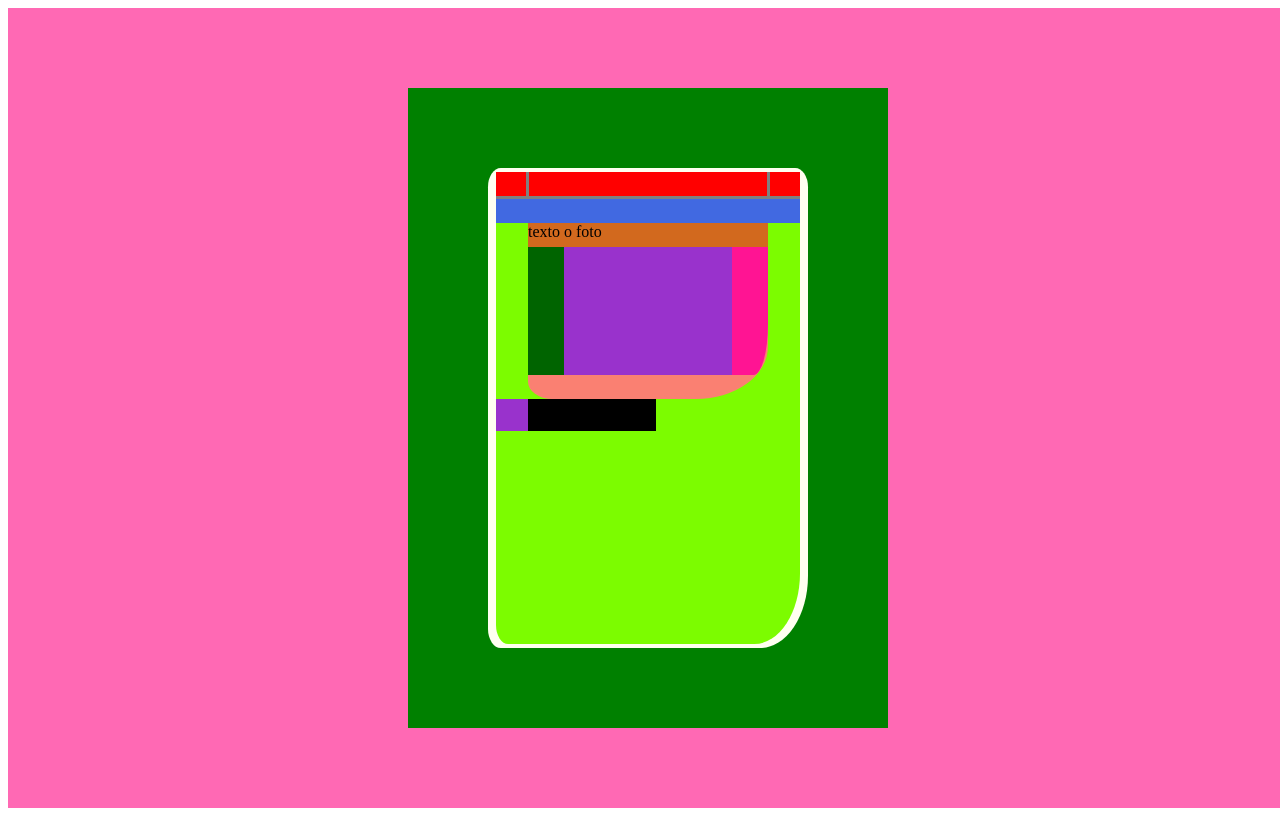
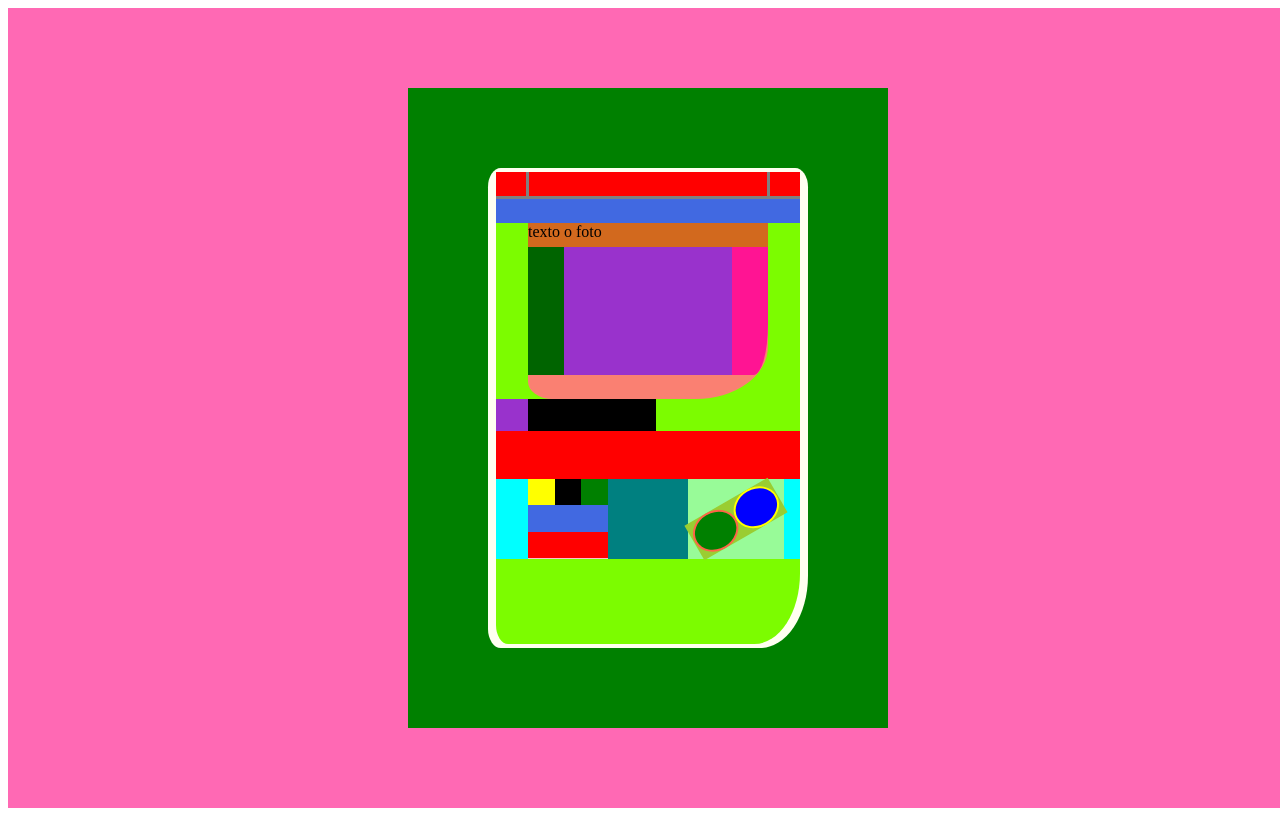
Before and after one commit to SantiagoRMJ/gameConsole, a plain HTML site: page index.html in a window 1280 px wide. Drawn offline with Linux system fonts and the light colour scheme.

Commit message:
add buttons

```diff
--- a/css/style.css
+++ b/css/style.css
@@ -140,3 +140,148 @@
     height: 2em;
     background-color: black;
 }
+
+/*********************************************
+**********************************************
+************      BOTONES       **************
+**********************************************
+*********************************************/
+
+#buttons{
+    display: flex;
+    justify-content: center;
+    flex-direction: column;
+
+}
+#topMargin{
+    background-color: red;
+    width: 100%;
+    height: 3em;
+}
+#midButtons{
+    background-color: yellow;
+    width: 100%;
+    height: 5em;
+    display: flex;
+    justify-content: flex-start;
+    flex-direction: row;
+}
+#leftCross{
+    width: 2em;
+    height: 5em;
+    background-color: aqua;
+}
+
+#midMargin{
+    width: 5em;
+    height: 5em;
+    background-color: teal;
+}
+#rightButtons{
+    width: 6em;
+    height: 5em;
+    background-color: palegreen;
+    display: flex;
+    justify-content: center;
+    align-items: center;
+    flex-direction: row;
+}
+#rightMargin{
+    width: 1em;
+    height: 5em;
+    background-color: aqua;
+}
+/*** RIGHT BUTTONS ***/
+
+#contRightButtons{
+    width: 6em;
+    height: 2.5em;
+    background-color: yellowgreen;
+    transform: rotate(-30deg);
+    justify-content: center;
+    align-items: flex-start;
+    flex-direction: row;
+    display: flex;
+}
+
+#contLeftButton{
+    display: flex;
+    justify-content: center;
+    align-items: center;
+    flex-direction: row;
+    width: 49%;
+    height: 100%;
+    background-color: yellow;
+    border-radius: 100%;
+}
+#contRightButton{
+    display: flex;
+    justify-content: center;
+    align-items: center;
+    flex-direction: row;
+    width: 49%;
+    height: 100%;
+    background-color: tomato;
+    border-radius: 100%;
+}
+#leftButton{
+    width: 90%;
+    height: 90%;
+    background-color: blue;
+    border-radius: 100%;
+}
+#rightButton{
+    width: 90%;
+    height: 90%;
+    background-color: green;
+    border-radius: 100%;
+}
+/*** CROSS TOP ***/
+
+#contCross{
+    width: 5em;
+    height: 5em;
+    background-color: pink;
+    display: flex;
+    align-items: flex-start;
+    flex-direction: column;
+}
+#crossTop{
+    width: 100%;
+    height: 33%;
+    background-color: red;
+    display: flex;
+}
+#crossTopLeft{
+    width: 100%;
+    height: 100%;
+    background-color: yellow;
+}
+#crossTopButton{
+    width: 100%;
+    height: 100%;
+    background-color: black;
+}
+#crossTopRight{
+    width: 100%;
+    height: 100%;
+    background-color: green;
+}
+
+/** CROSS MID **/
+
+#crossMid{
+    width: 100%;
+    height: 33%;
+    background-color: royalblue;
+    display: flex;
+}
+
+
+
+#crossBot{
+    width: 100%;
+    height: 33%;
+    background-color: red;
+    display: flex;
+}
--- a/index.html
+++ b/index.html
@@ -37,6 +37,34 @@
                         <div id="spaceLeft"></div>
                         <div id="logo"></div>
                     </div>
+                    <div id="buttons">
+                        <div id="topMargin"></div>
+                        <div id="midButtons">
+                            <div id="leftCross"></div>
+                            <div id="contCross">
+                                <div id="crossTop">
+                                    <div id="crossTopLeft"></div>
+                                    <div id="crossTopButton"></div>
+                                    <div id="crossTopRight"></div>
+                                </div>
+                                <div id="crossMid"></div>
+                                <div id="crossBot"></div>
+                            </div>
+                            <div id="midMargin"></div>
+                            <div id="rightButtons">
+                                <div id="contRightButtons">
+                                    <div id="contRightButton">
+                                        <div id="rightButton"></div>
+                                    </div>
+                                    <div id="contLeftButton">
+                                        <div id="leftButton"></div>
+                                    </div>
+
+                                </div>
+                            </div>
+                            <div id="rightMargin"></div>
+                        </div>
+                    </div>
                 </div>
             </div>
         </div>
```
